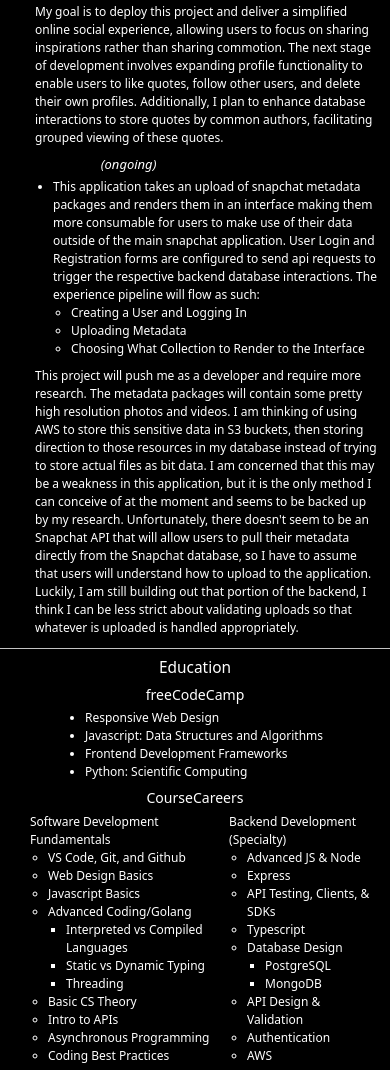
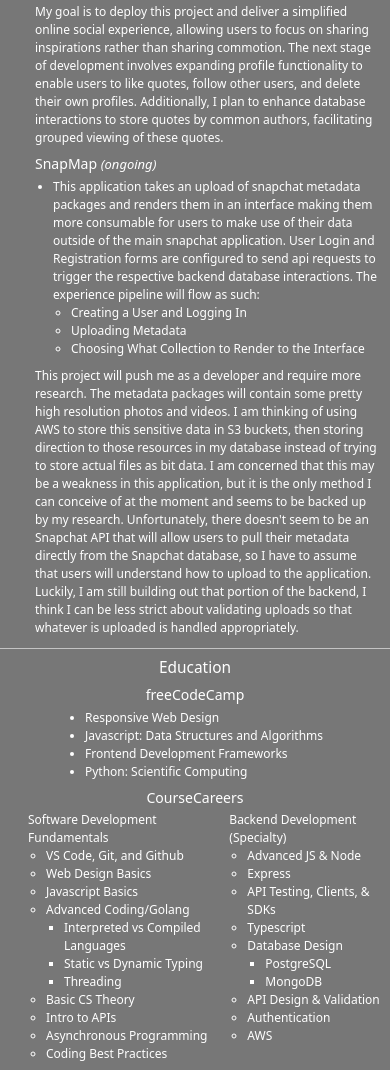
Before and after one commit to skno27/Resume, a plain HTML site: page index.html in a window 390 px wide. Shown: the part 780-1850 px from the top of the page. Drawn offline with nearby package versions, Linux system fonts and the light colour scheme.

Commit message:
more media query adjust. font color was off. changed background too. white is too bright on mobile phones.

```diff
--- a/static/styles.css
+++ b/static/styles.css
@@ -305,7 +305,7 @@ section {
   }
 
   #resume {
-    background-color: black;
+    background-color: rgba(0, 0, 0, 0.535);
     color: white;
     padding: 0;
   }
@@ -349,7 +349,7 @@ section {
 
   .classes.smaller-screen {
     flex-direction: row;
-    border: 2px solid black;
+    /* border: 2px solid black; */
     justify-content: space-around;
   }
 
@@ -364,4 +364,12 @@ section {
   .course:not(:first-child) {
     margin-left: 10px;
   }
+
+  .project-link {
+    color: white;
+  }
+
+  .project-link:active {
+    color: gray;
+  }
 }
```
